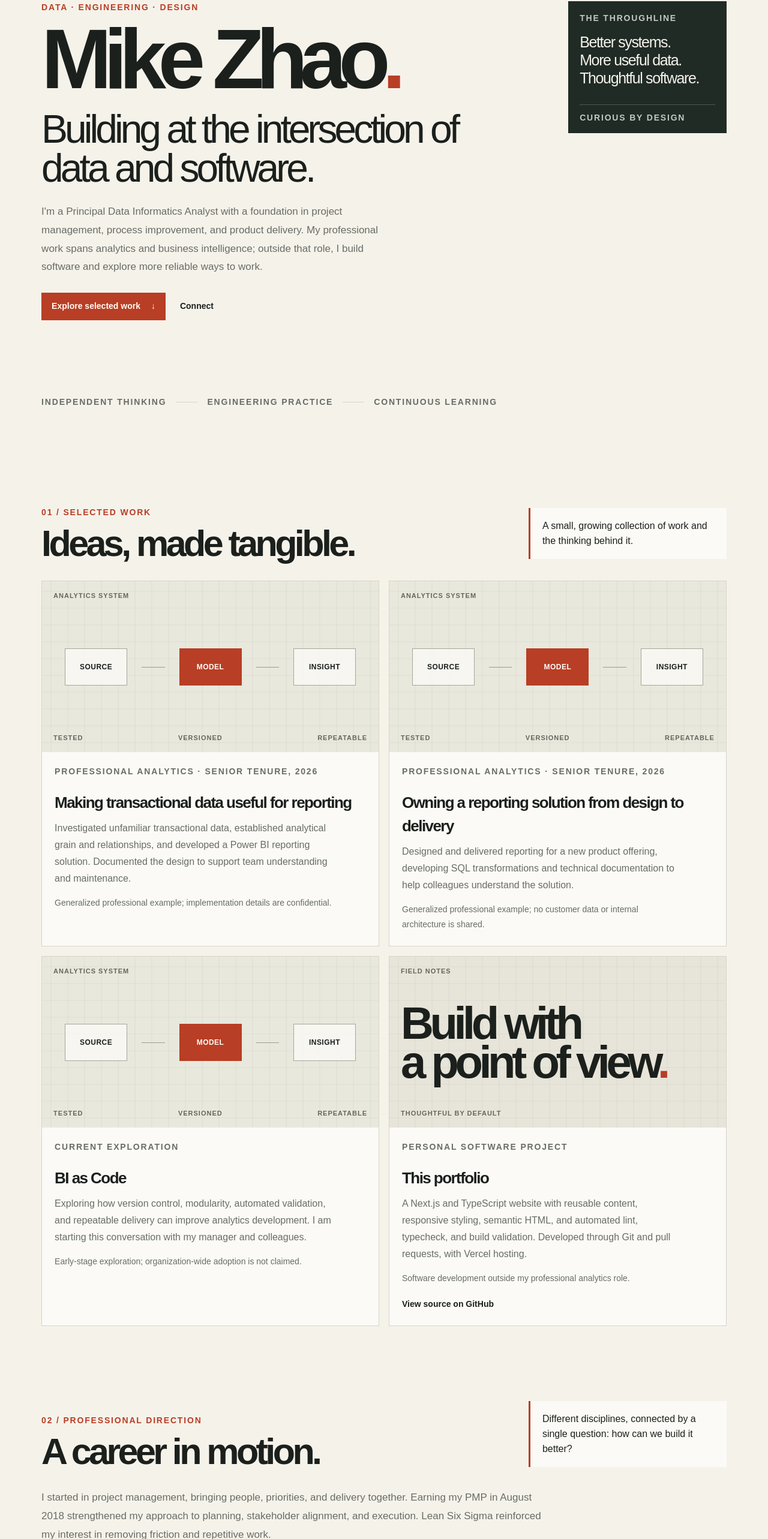
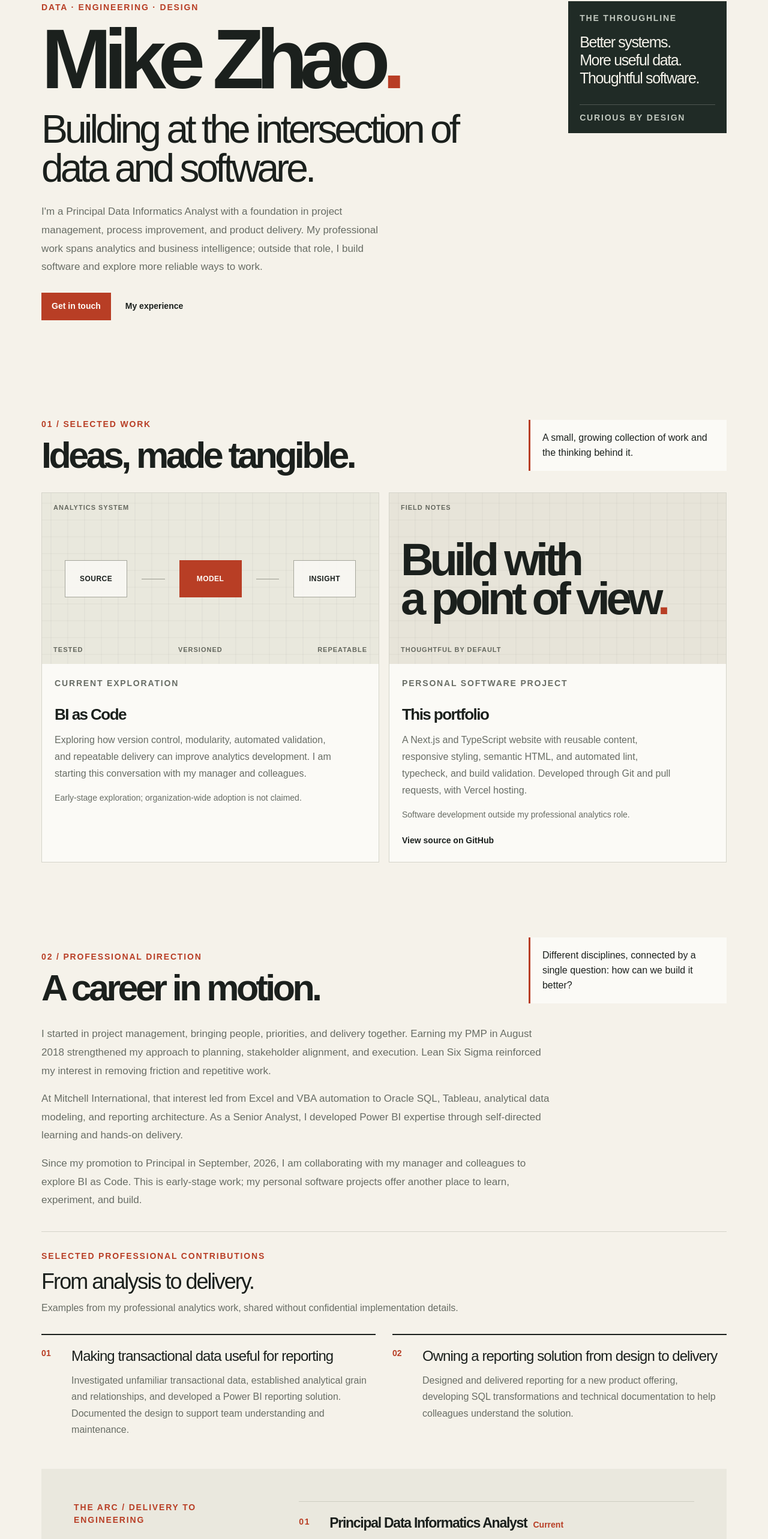
Before and after one commit to mikezhao415/mikezhao.dev, a Next.js app: page / in a window 1280 px wide. Shown: the part 166-2732 px from the top of the page at 60% size. Built offline with nearby package versions, Linux system fonts and the light colour scheme.

Commit message:
Refine portfolio presentation and professional direction (#13)
Consolidate selected work, improve career presentation, CTAs, OG image and date conventions.

Dependency audit and CI deprecation follow-up tracked separately in #14.

```diff
--- a/app/globals.css
+++ b/app/globals.css
@@ -936,10 +936,8 @@ a:focus-visible {
 .hero-note { align-self: start; min-height: 220px; }
 .note-label { margin-top: 0; }
 .editorial-callout { max-width: 330px; padding: 18px 20px; border-left: 3px solid var(--accent); background: var(--surface); color: var(--ink); font-size: 16px; font-weight: 500; line-height: 1.55; }
-.capability-card { border-top: 5px solid var(--accent); background: var(--surface); }
-.capability-card:nth-child(3n + 2) { border-top-color: var(--deep); background: var(--surface); }
-.capability-card:nth-child(3n + 3) { border-top-color: var(--signal); background: var(--surface); }
-.capability-card:hover { border-color: var(--accent); }
+.capability-card { border-top: 5px solid var(--ink); background: var(--surface); }
+.capability-card:hover { border-top-color: var(--accent); }
 .contact-email-label { margin-top: 20px; padding-top: 20px; width: 100%; border-top: 1px solid var(--muted); }
 .contact-action > .contact-email { font-size: clamp(17px, 2vw, 22px); overflow-wrap: anywhere; }
 @media (min-width: 781px) { .hero-layout { grid-template-columns: minmax(0, 1fr) minmax(230px, .34fr); } }
@@ -956,3 +954,32 @@ a:focus-visible {
 .journey-panel { color: var(--ink); }
 .journey-panel .role-meta,
 .journey-panel .journey-list li p { color: var(--ink); }
+
+/* Separate employer / tenure metadata from the role description. */
+.journey-panel .journey-list .role-meta {
+  margin-top: 10px;
+  color: var(--ink);
+  font-size: 14px;
+  font-weight: 700;
+  letter-spacing: 0.025em;
+}
+.journey-panel .journey-list .role-meta + p {
+  margin-top: 15px;
+  padding-left: 13px;
+  border-left: 2px solid var(--line);
+  color: var(--ink);
+  font-weight: 400;
+}
+
+/* Professional examples are editorial entries, not portfolio project cards. */
+.professional-contributions { margin: 0 0 52px; padding: 30px 0 0; border-top: 1px solid var(--line); }
+.contributions-heading { max-width: 760px; }
+.contributions-heading h3 { margin: 12px 0 10px; font-size: clamp(25px, 3.5vw, 36px); letter-spacing: -0.055em; line-height: 1.12; }
+.contributions-heading > p:last-child { margin: 0; color: var(--muted); font-size: 16px; line-height: 1.7; }
+.contributions-list { display: grid; grid-template-columns: repeat(2, minmax(0, 1fr)); gap: 28px; margin: 30px 0 0; padding: 0; list-style: none; }
+.contributions-list li { display: grid; grid-template-columns: 36px minmax(0, 1fr); gap: 14px; padding-top: 20px; border-top: 2px solid var(--ink); }
+.contribution-number { color: var(--accent); font-size: 14px; font-weight: 700; }
+.contributions-list h4 { margin: 0 0 12px; font-size: clamp(19px, 2.5vw, 24px); letter-spacing: -0.04em; line-height: 1.25; }
+.contributions-list p { margin: 0; color: var(--muted); font-size: 16px; line-height: 1.7; }
+.contributions-list .contribution-note { margin-top: 12px; font-size: 14px; }
+@media (max-width: 700px) { .contributions-list { grid-template-columns: minmax(0, 1fr); gap: 24px; } }
--- a/app/opengraph-image.tsx
+++ b/app/opengraph-image.tsx
@@ -1,7 +1,7 @@
 import { ImageResponse } from "next/og";
 
 export const alt =
-  "Mike Zhao — Data · Engineering · Design. Where analytical thinking meets creative execution.";
+  "Mike Zhao — Where analytical thinking meets creative execution.";
 export const size = { width: 1200, height: 630 };
 export const contentType = "image/png";
 
@@ -48,25 +48,17 @@ export default function Image() {
         <div
           style={{
             display: "flex",
-            fontSize: 65,
+            fontSize: 61,
             fontWeight: 700,
             letterSpacing: -2.5,
             lineHeight: 1.08,
           }}
         >
-          Data · Engineering · Design
-        </div>
-        <div style={{ display: "flex", color: "#b8c4cf", fontSize: 31, lineHeight: 1.3 }}>
           Where analytical thinking meets creative execution.
         </div>
       </div>
 
-      <div style={{ display: "flex", flexDirection: "column", gap: 17 }}>
-        <div style={{ display: "flex", width: 52, height: 4, backgroundColor: "#c64a2c" }} />
-        <div style={{ display: "flex", color: "#a9b8c5", fontSize: 21, fontWeight: 700, letterSpacing: 2 }}>
-          MIKEZHAO.DEV
-        </div>
-      </div>
+      <div style={{ display: "flex", width: 52, height: 4, backgroundColor: "#c64a2c" }} />
     </div>,
     size,
   );
--- a/app/portfolio-home.tsx
+++ b/app/portfolio-home.tsx
@@ -1,4 +1,4 @@
-import { capabilities, certifications, experience, selectedWork } from "../content/portfolio";
+import { capabilities, certifications, experience, professionalContributions, selectedWork } from "../content/portfolio";
 
 const projects = selectedWork.map((item, index) => ({
   ...item,
@@ -54,11 +54,11 @@ export function PortfolioHome() {
                 I build software and explore more reliable ways to work.
               </p>
               <div className="hero-actions">
-                <a className="button-primary" href="#work">
-                  Explore selected work <span aria-hidden="true">↓</span>
+                <a className="button-primary" href="#contact">
+                  Get in touch
                 </a>
-                <a className="text-link" href="#contact">
-                  Connect
+                <a className="text-link" href="#journey">
+                  My experience
                 </a>
               </div>
             </div>
@@ -72,13 +72,6 @@ export function PortfolioHome() {
             </aside>
           </div>
 
-          <div className="hero-bottomline" aria-hidden="true">
-            <span>INDEPENDENT THINKING</span>
-            <span className="bottomline-rule" />
-            <span>ENGINEERING PRACTICE</span>
-            <span className="bottomline-rule" />
-            <span>CONTINUOUS LEARNING</span>
-          </div>
         </section>
 
         <section className="work-section section-shell" id="work" aria-labelledby="work-title">
@@ -142,8 +135,26 @@ export function PortfolioHome() {
           <div className="career-narrative">
             <p>I started in project management, bringing people, priorities, and delivery together. Earning my PMP in August 2018 strengthened my approach to planning, stakeholder alignment, and execution. Lean Six Sigma reinforced my interest in removing friction and repetitive work.</p>
             <p>At Mitchell International, that interest led from Excel and VBA automation to Oracle SQL, Tableau, analytical data modeling, and reporting architecture. As a Senior Analyst, I developed Power BI expertise through self-directed learning and hands-on delivery.</p>
-            <p>Since my promotion to Principal on September 28, 2026, I am collaborating with my manager and colleagues to explore BI as Code. This is early-stage work; my personal software projects offer another place to learn, experiment, and build.</p>
+            <p>Since my promotion to Principal in September, 2026, I am collaborating with my manager and colleagues to explore BI as Code. This is early-stage work; my personal software projects offer another place to learn, experiment, and build.</p>
           </div>
+          <section className="professional-contributions" aria-labelledby="contributions-title">
+            <div className="contributions-heading">
+              <p className="eyebrow">SELECTED PROFESSIONAL CONTRIBUTIONS</p>
+              <h3 id="contributions-title">From analysis to delivery.</h3>
+              <p>Examples from my professional analytics work, shared without confidential implementation details.</p>
+            </div>
+            <ol className="contributions-list">
+              {professionalContributions.map((item, index) => (
+                <li key={item.title}>
+                  <span className="contribution-number" aria-hidden="true">{String(index + 1).padStart(2, "0")}</span>
+                  <div>
+                    <h4>{item.title}</h4>
+                    <p>{item.description}</p>
+                  </div>
+                </li>
+              ))}
+            </ol>
+          </section>
           <div className="journey-panel">
             <div className="journey-aside">
               <span className="note-index">THE ARC / DELIVERY TO ENGINEERING</span>
--- a/content/portfolio.ts
+++ b/content/portfolio.ts
@@ -2,21 +2,21 @@ export const experience = [
   {
     title: "Principal Data Informatics Analyst",
     company: "Mitchell International",
-    dates: "September 28, 2026–present",
+    dates: "September 2026–present",
     detail:
       "Collaborating with my manager and colleagues to explore BI as Code: version control, modular development, testing, and repeatable delivery for analytics. This work is at an early stage.",
   },
   {
     title: "Senior Data Informatics Analyst",
     company: "Mitchell International",
-    dates: "January 12, 2024–September 27, 2026",
+    dates: "January 2024–September 2026",
     detail:
       "Independently owned complex reporting solutions, developed analytical data models, and introduced Power BI through self-directed learning and project delivery. Created technical design documentation for team knowledge sharing.",
   },
   {
     title: "Data Informatics Analyst",
     company: "Mitchell International",
-    dates: "March 9, 2020–January 11, 2024",
+    dates: "March 2020–January 2024",
     detail:
       "Developed Oracle SQL, Tableau, Excel, and VBA capabilities. Automated reporting verification, improved dashboard performance and accessibility, and documented reusable workflows.",
   },
@@ -43,21 +43,20 @@ export const experience = [
   },
 ];
 
-export const selectedWork = [
+export const professionalContributions = [
   {
-    category: "Professional analytics · Senior tenure, 2026",
     title: "Making transactional data useful for reporting",
     description:
       "Investigated unfamiliar transactional data, established analytical grain and relationships, and developed a Power BI reporting solution. Documented the design to support team understanding and maintenance.",
-    note: "Generalized professional example; implementation details are confidential.",
   },
   {
-    category: "Professional analytics · Senior tenure, 2026",
     title: "Owning a reporting solution from design to delivery",
     description:
       "Designed and delivered reporting for a new product offering, developing SQL transformations and technical documentation to help colleagues understand the solution.",
-    note: "Generalized professional example; no customer data or internal architecture is shared.",
   },
+];
+
+export const selectedWork = [
   {
     category: "Current exploration",
     title: "BI as Code",
```
Also changed, not shown: 1 other file (tests, documents, lock files or other folders).
